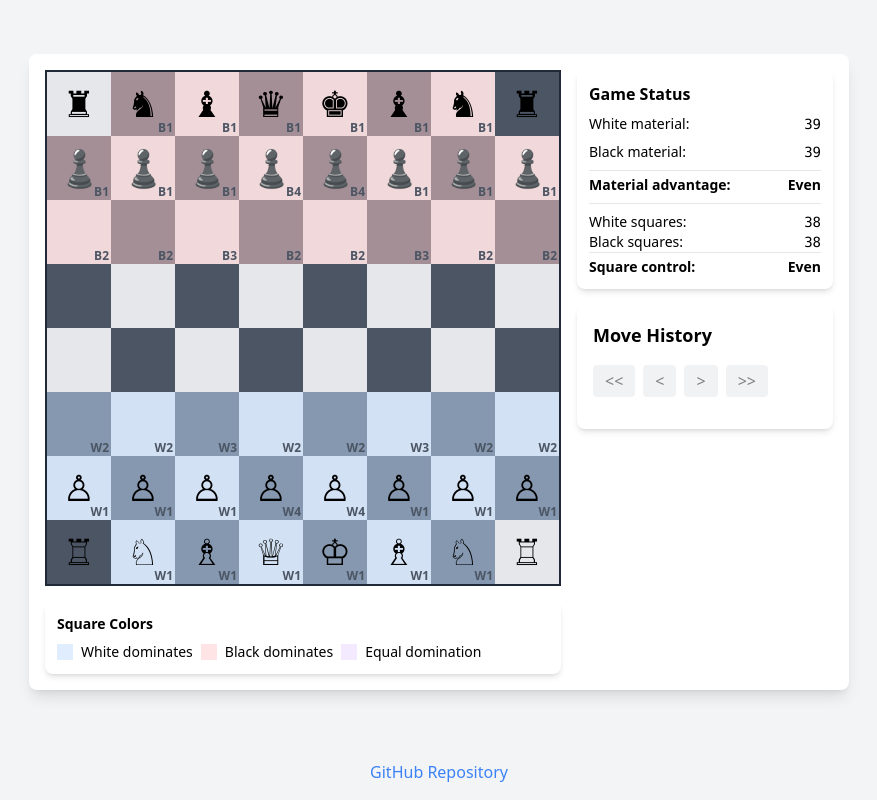
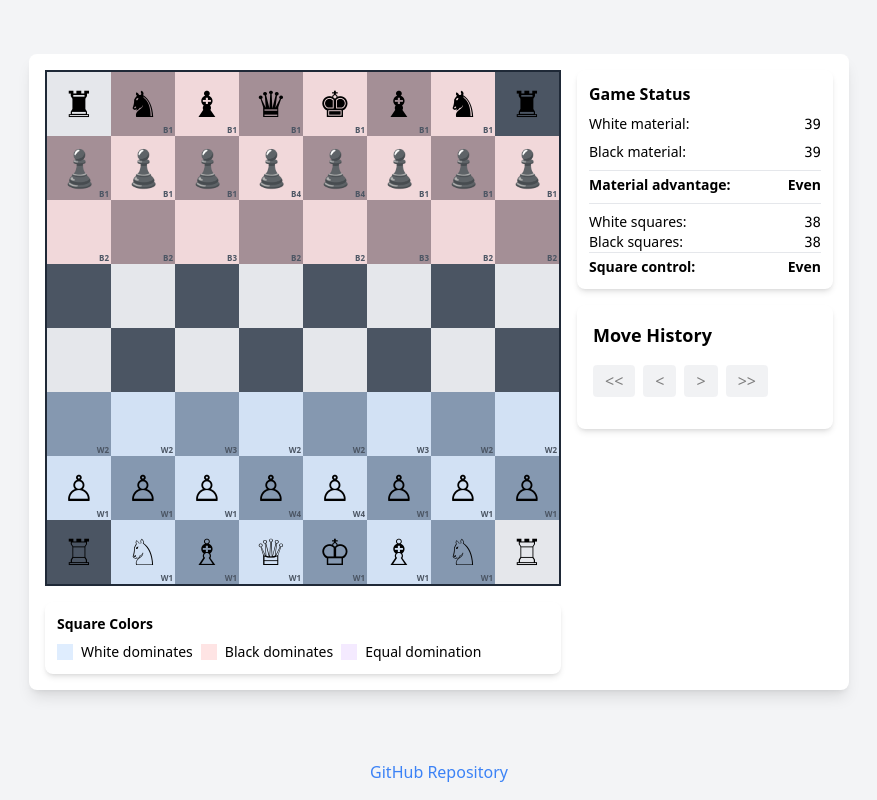
Before and after one commit to razrinn/chess-attack, a React (Vite) app: page / in a window 1280 px wide. Shown: the whole page, without its empty margins (201-1078 px from the left). Built offline with nearby package versions, Linux system fonts and the light colour scheme.

Commit message:
make dominate font smaller

```diff
--- a/src/components/Board.tsx
+++ b/src/components/Board.tsx
@@ -52,7 +52,7 @@ export const Board: FC = () => {
                         <Piece type={piece.type} color={piece.color} />
                       </div>
                     )}
-                    <div className='absolute bottom-0 right-0.5 text-[8px] sm:text-[10px] md:text-xs font-bold text-gray-600'>
+                    <div className='absolute bottom-0 right-0.5 text-[8px] font-bold text-gray-600'>
                       {getDominationText(domination[rowIndex][colIndex])}
                     </div>
                   </div>
```
